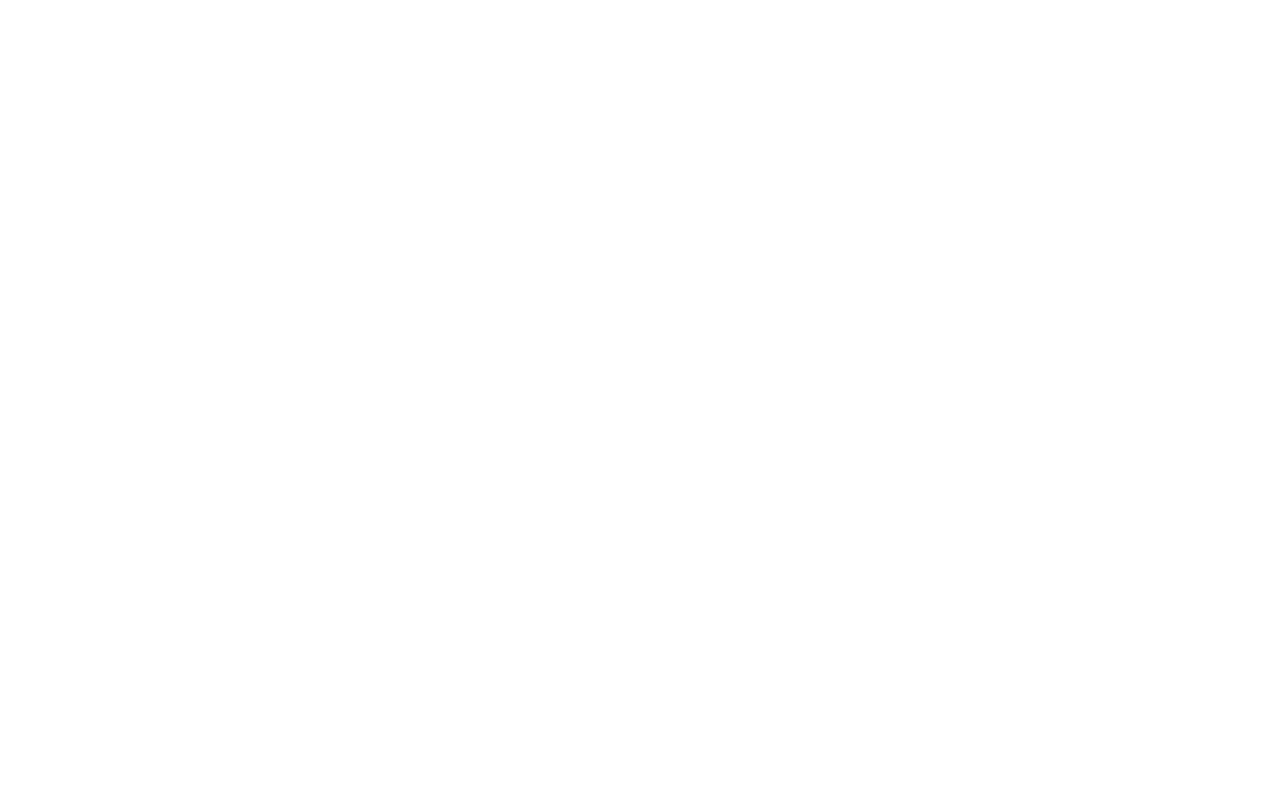
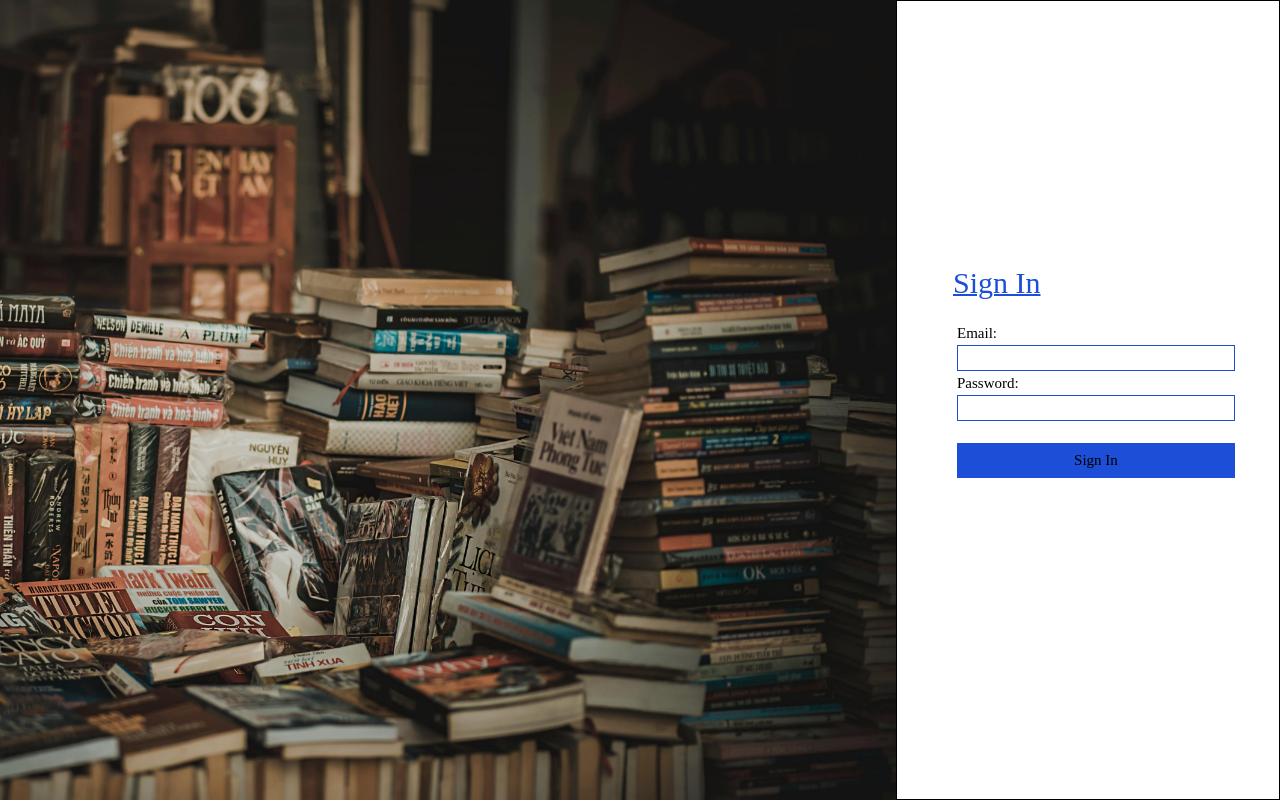
Before and after one commit to ChathuraBhashitha01/book_shop_application, a React (Create React App) app: page /login in a window 1280 px wide. Built offline with nearby package versions, Linux system fonts and the light colour scheme.

Commit message:
login creation

```diff
--- a/src/App.tsx
+++ b/src/App.tsx
@@ -2,14 +2,15 @@
 import './App.css';
 import {BrowserRouter, Route, Routes} from "react-router-dom";
 import {DefaultLayout} from "./view/common/DefaultContent/DefaultLayout";
+import {Login} from "./view/page/Login/Login";
 
 function App() {
   return (
     <div>
         <BrowserRouter>
             <Routes>
-                <Route path="/*" Component={DefaultLayout}></Route>
-                <Route path="/login"></Route>
+                <Route path="/*" Component={DefaultLayout}/>
+                <Route path="/login" Component={Login}/>
             </Routes>
         </BrowserRouter>
     </div>
--- a/src/view/page/About/About.tsx
+++ b/src/view/page/About/About.tsx
@@ -6,7 +6,7 @@
         return (
             <div className="h-[85vh] relative">
                 <img src={icon} alt="" className="h-[30vh] w-[100vw] filter brightness-150 opacity-40"/>
-                <div className="w-[50%] h-auto absolute top-5 bottom-0 left-0 right-0 mx-auto  pt-5 pl-10 pr-10 border-[1px] border-black">
+                <div className="w-[50%] h-auto absolute top-5 left-0 right-0 mx-auto  pt-5 pl-10 pr-10 border-[1px] border-black">
                     <h2 className="pb-3 text-3xl text-black underline decoration-2">About Us</h2>
                     <p className="pb-3  text-[15px]">
                         Bookshop.org is an online bookshop with a mission to financially support local, independent
--- /dev/null
+++ b/src/view/page/Login/Login.tsx
@@ -0,0 +1,36 @@
+import {Component} from "react";
+import icon from "../../../images/cover.jpg";
+
+export class Login extends Component {
+    render() {
+        return (
+            <div className="h-[100vh] w-[100vw] overflow-y-hidden overflow-x-hidden">
+                <div className="h-[100vh] w-[130vw] transition-transform duration-1000 -translate-x-[30vw]">
+                    <div className="w-[100vw] h-[100%] inline-block">
+                        <img src={icon} alt="" className="w-[100%] h-[100%]"/>
+                    </div>
+                    <div className="w-[30vw] h-[100%] relative inline-block border-black border-[1px]">
+                        <div
+                            className="w-[100%] h-[30vh] mt-4 mb-4 pl-9 pr-9 absolute bottom-0 top-[30vh] right-0 mx-auto ">
+                            <h2 className="pt-2 pb-3 text-3xl text-blue-700 underline decoration-2 ml-5">Sign In</h2>
+                            <form className="h-auto p-2 justify-center">
+                                <div className="pb-2 ml-4">
+                                    <label className="text-[15px]">Email:</label>
+                                    <input className="float-right border-[1px] border-blue-700 w-[100%]" type="email"/>
+                                </div>
+                                <div className="pb-2 ml-4">
+                                    <label className="text-[15px]">Password:</label>
+                                    <input className="float-right border-[1px] border-blue-700 w-[100%]"
+                                           type="password"/>
+                                </div>
+                                <div className="mt-10 ml-4">
+                                    <button className="w-[100%] p-[6px] bg-blue-700 text-[15px]">Sign In</button>
+                                </div>
+                            </form>
+                        </div>
+                    </div>
+                </div>
+            </div>
+        );
+    }
+}
```
